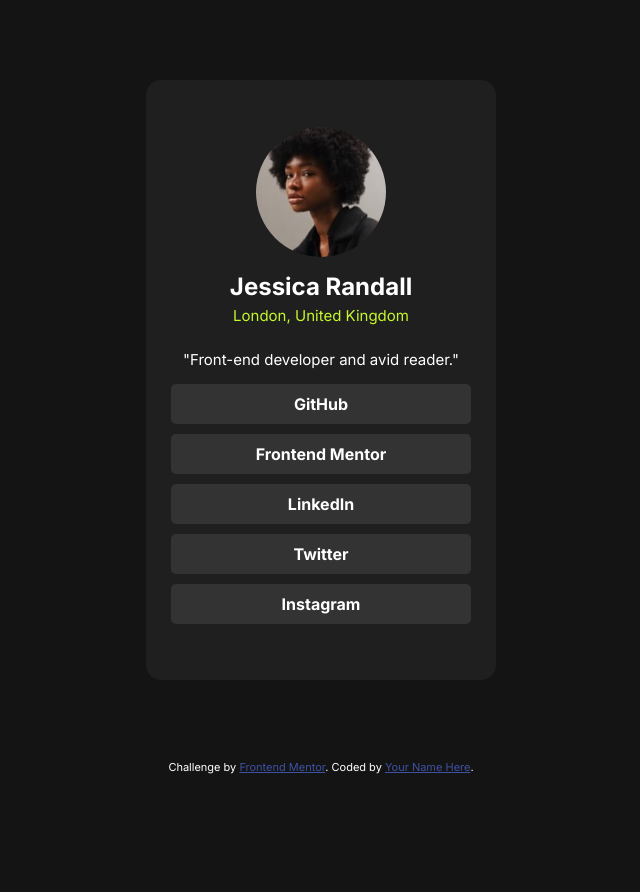
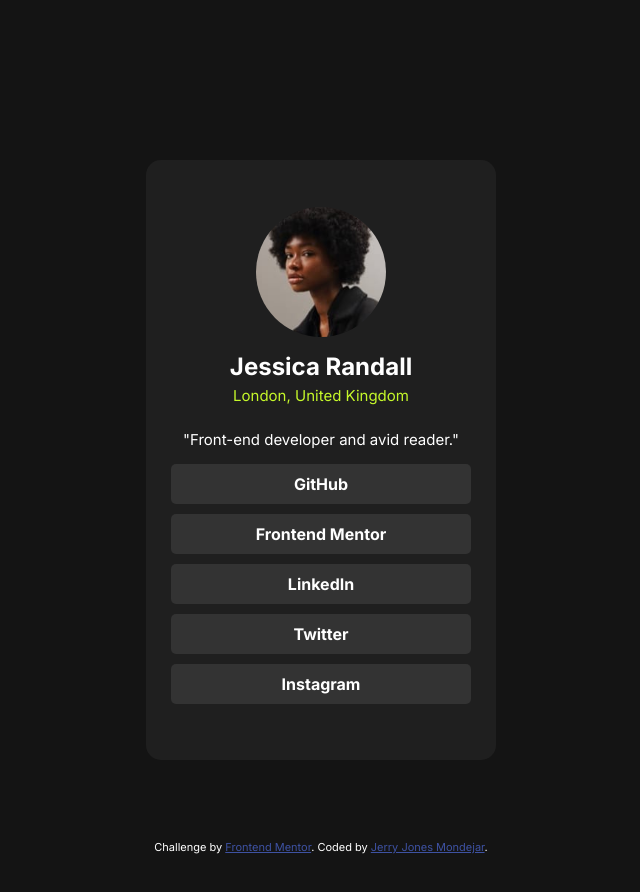
Before and after one commit to DevDiones/Social-Links, a plain HTML site: page index.html in a window 1280 px wide. Shown: the whole page, without its empty margins (319-959 px from the left). Before the commit the page ends 800 px from the top, so only its background shows below. Drawn offline with Linux system fonts and the light colour scheme.

Commit message:
change readme

```diff
--- a/index.html
+++ b/index.html
@@ -7,12 +7,6 @@
   <link rel="icon" type="image/png" sizes="32x32" href="./assets/images/favicon-32x32.png">
   <link rel="stylesheet" href="style.css">
   <title>Frontend Mentor | Social links profile</title>
-
-  <!-- Feel free to remove these styles or customise in your own stylesheet 👍 -->
-  <style>
-    .attribution { font-size: 11px; text-align: center; height: 5vh; }
-    .attribution a { color: hsl(228, 45%, 44%); }
-  </style>
 </head>
 <body>
   <div class="wrapper">
@@ -34,7 +28,7 @@
 
   <div class="attribution">
     Challenge by <a href="https://www.frontendmentor.io?ref=challenge" target="_blank">Frontend Mentor</a>.
-    Coded by <a href="#">Your Name Here</a>.
+    Coded by <a href="#">Jerry Jones Mondejar</a>.
   </div>
 </body>
 </html>
--- a/style.css
+++ b/style.css
@@ -23,8 +23,8 @@
 
 body{
     background-color: var(--Off-Black);
+}
 
-}
 .wrapper{
     height: 95vh;
     display: flex;
@@ -81,8 +81,11 @@
     }
 }
 
+.attribution { font-size: 11px; text-align: center; height: 5vh; }
+.attribution a { color: hsl(228, 45%, 44%); }
+
 @media screen and (min-width: 375px) {
     body{
-        padding: 0px 20px;
+        padding: 80px 20px;
     }
 }
```
Also changed, not shown: 2 other files.
